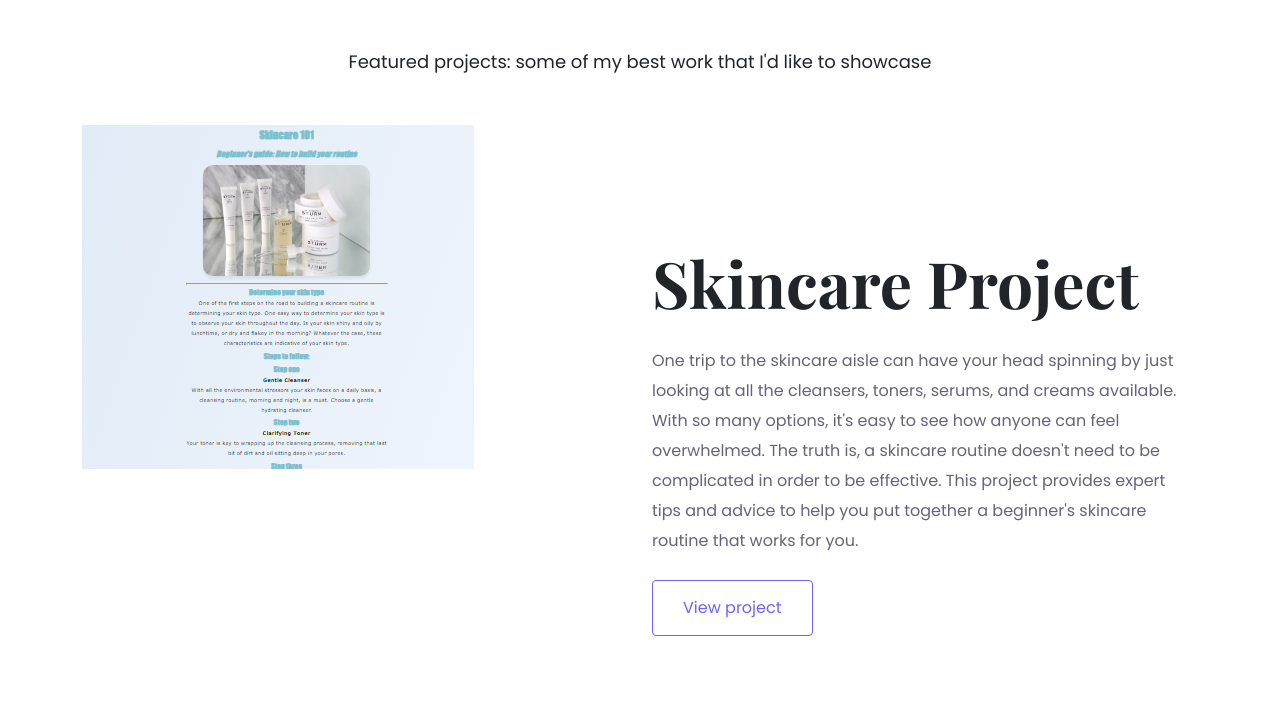
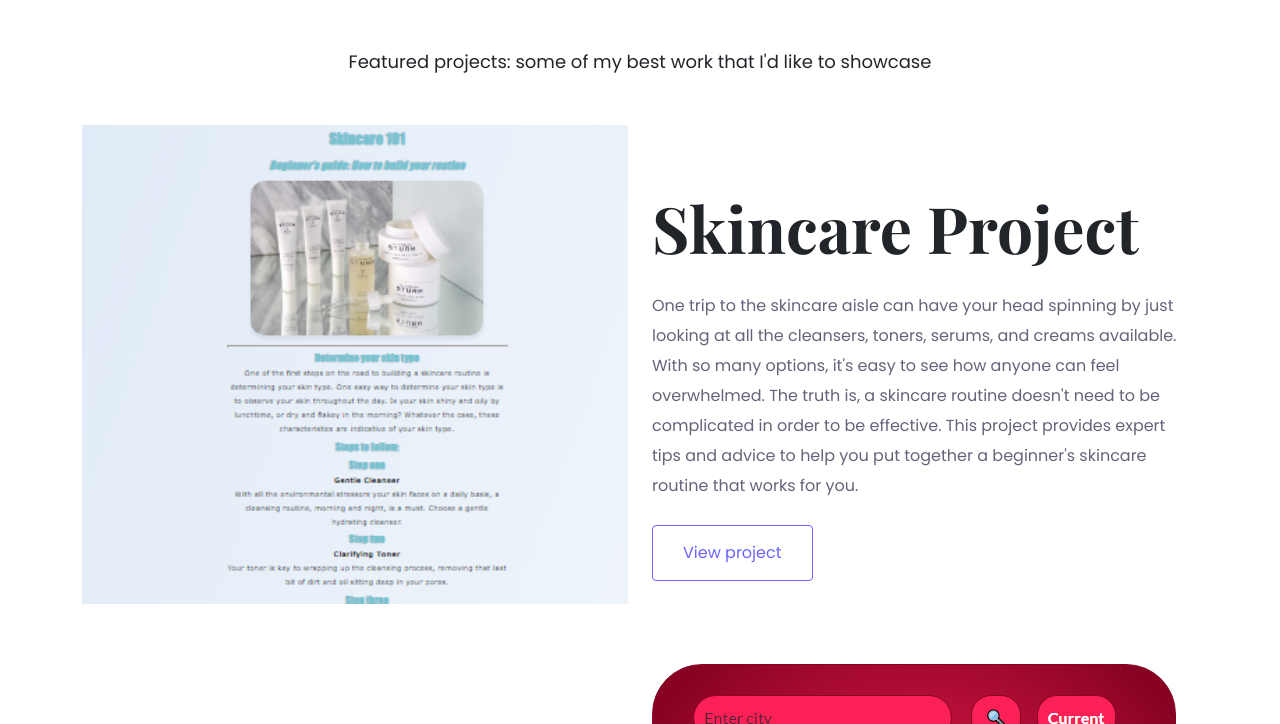
Before and after one commit to PalesaPK/portfolio-project, a plain HTML site: page index.html in a window 1280 px wide. Shown: the part 640-1364 px from the top of the page. Drawn offline with nearby package versions, Linux system fonts and the light colour scheme.

Commit message:
Updated image utility class and styling

```diff
--- a/index.html
+++ b/index.html
@@ -45,7 +45,7 @@
     <div class="container">
       <div class="row mb-3">
         <div class="col d-none d-lg-block">
-          <img src="images/skincare.PNG" class="img-fluid" />
+          <img src="images/skincare.PNG" class="img-fluid w-100" />
         </div>
         <div class="col">
           <div class="project-description">
--- a/src/style.css
+++ b/src/style.css
@@ -73,7 +73,7 @@ h1 {
 }
 
 .project-description {
-  padding: 120px 0;
+  padding: 65px 0;
 }
 
 .btn-homepage-projects {
```
